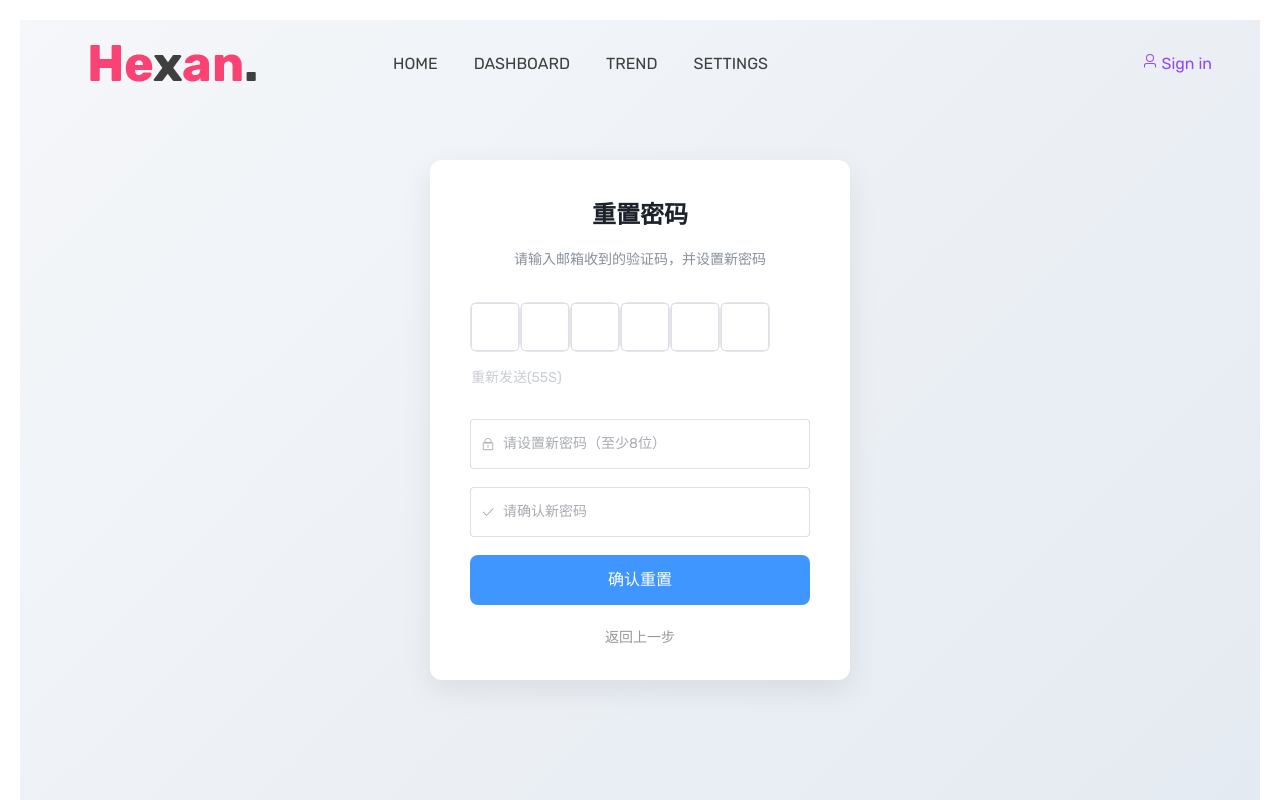
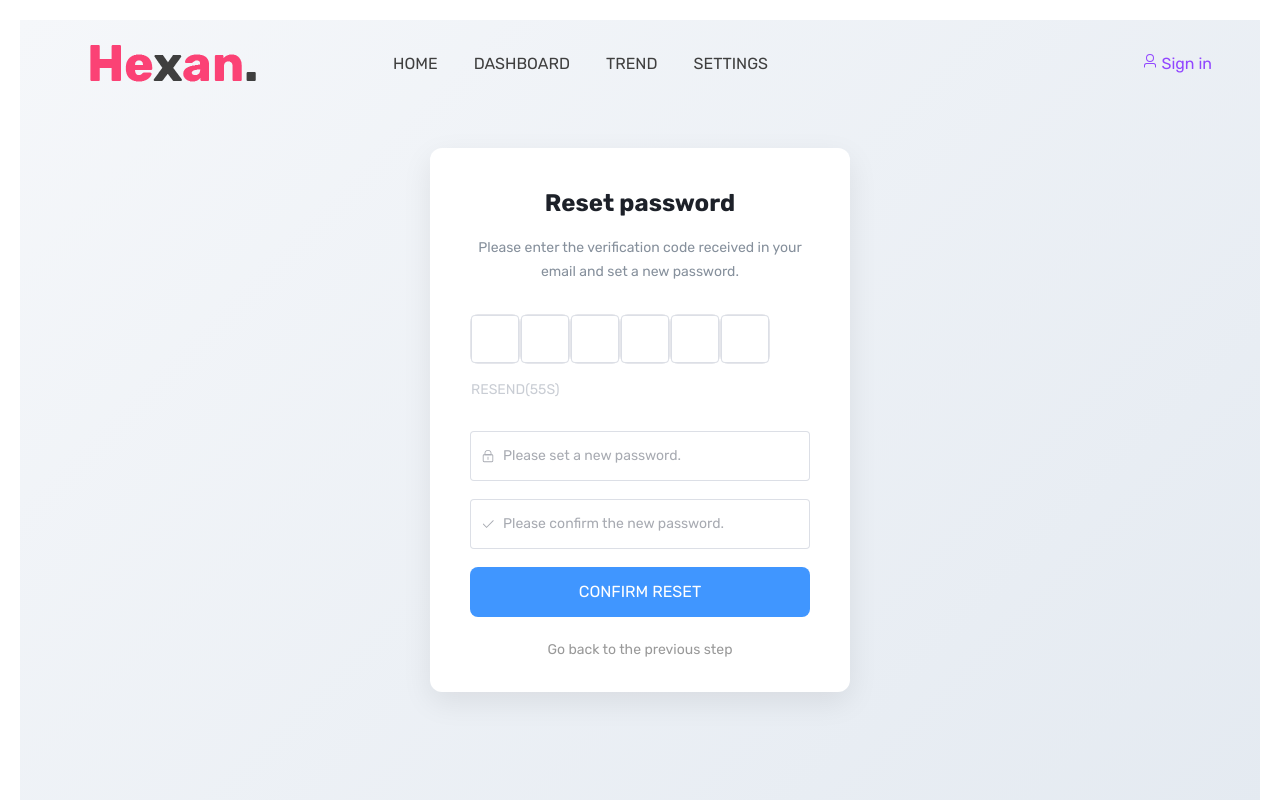
Before and after one commit to dengxiong0530/health-cube, a Vue app: page /reset-password in a window 1280 px wide. Shown: the top 800 px of the page. Built offline with nearby package versions, Linux system fonts and the light colour scheme; no server answers.

Commit message:
modify forgot password

```diff
--- a/src/views/ForgotPassword.vue
+++ b/src/views/ForgotPassword.vue
@@ -28,6 +28,7 @@
             type="primary"
             @click="handleSendCode"
             :loading="loading"
+            :disabled="!isEmailValid"
             class="auth-btn"
           >
             <template #loading>
@@ -60,10 +61,10 @@
 </template>
 
 <script setup>
-import { ref, reactive } from 'vue'
+import { supabase } from '@/utils/supabase'
+import { Loading } from '@element-plus/icons-vue'
+import { computed, reactive, ref } from 'vue'
 import { useRouter } from 'vue-router'
-import { supabase } from '@/utils/supabase'
-import { Message, Loading } from '@element-plus/icons-vue'
 
 const router = useRouter()
 const formRef = ref(null)
@@ -81,6 +82,14 @@ const rules = {
     { type: 'email', message: 'Please enter the correct email format.', trigger: 'blur' }
   ]
 }
+
+const isEmailValid = computed(() => {
+  const email = form.email.trim();
+  const required = email !== '';
+  const emailRegex = /^[a-zA-Z0-9.!#$%&'*+/=?^_`{|}~-]+@[a-zA-Z0-9](?:[a-zA-Z0-9-]{0,61}[a-zA-Z0-9])?(?:\.[a-zA-Z0-9](?:[a-zA-Z0-9-]{0,61}[a-zA-Z0-9])?)*$/;
+  const validFormat = emailRegex.test(email);
+  return required && validFormat;
+});
 
 const handleSendCode = async () => {
   try {
--- a/src/views/ResetPassword.vue
+++ b/src/views/ResetPassword.vue
@@ -2,8 +2,8 @@
   <div class="reset-container">
     <div class="reset-card">
       <div class="reset-header">
-        <h2 class="reset-title">重置密码</h2>
-        <p class="reset-desc">请输入邮箱收到的验证码，并设置新密码</p>
+        <h2 class="reset-title">Reset password</h2>
+        <p class="reset-desc">Please enter the verification code received in your email and set a new password.</p>
       </div>
 
       <el-form
@@ -34,7 +34,7 @@
               :disabled="countdown > 0"
               class="resend-btn"
             >
-              {{ countdown > 0 ? `重新发送(${countdown}s)` : '重新发送' }}
+              {{ countdown > 0 ? `Resend(${countdown}s)` : 'Resend' }}
             </el-button>
           </div>
         </el-form-item>
@@ -42,7 +42,7 @@
         <el-form-item prop="password">
           <el-input
             v-model="form.password"
-            placeholder="请设置新密码（至少8位）"
+            placeholder="Please set a new password."
             type="password"
             show-password
             prefix-icon="Lock"
@@ -53,7 +53,7 @@
         <el-form-item prop="confirmPassword">
           <el-input
             v-model="form.confirmPassword"
-            placeholder="请确认新密码"
+            placeholder="Please confirm the new password."
             type="password"
             show-password
             prefix-icon="Check"
@@ -66,13 +66,14 @@
             type="primary"
             @click="handleResetPassword"
             :loading="loading"
+            :disabled="loading"
             class="reset-btn"
           >
             <template #loading>
               <el-icon><Loading /></el-icon>
-              <span>重置中...</span>
+              <span>Resetting...</span>
             </template>
-            确认重置
+            Confirm reset
           </el-button>
         </el-form-item>
       </el-form>
@@ -81,6 +82,7 @@
       <el-alert
         v-if="message"
         :message="message"
+        :title="message"
         :type="messageType"
         show-icon
         class="reset-alert"
@@ -89,7 +91,7 @@
       ></el-alert>
 
       <div class="reset-footer">
-        <el-link @click="$router.push('/forgot-password')" class="back-link">返回上一步</el-link>
+        <el-link @click="$router.push('/forgot-password')" class="back-link">Go back to the previous step</el-link>
       </div>
     </div>
   </div>
@@ -125,7 +127,7 @@ const rules = {
     {
       validator: (rule, value, callback) => {
         if (form.code.join('').length < 6) {
-          callback(new Error('请输入完整的6位验证码'))
+          callback(new Error('Please enter the complete 6 - digit verification code.'))
         } else {
           callback()
         }
@@ -134,15 +136,15 @@ const rules = {
     }
   ],
   password: [
-    { required: true, message: '请设置新密码', trigger: 'blur' },
-    { min: 8, message: '密码长度不能少于8个字符', trigger: 'blur' }
+    { required: true, message: 'Please set a new password.', trigger: 'blur' },
+    { min: 8, message: 'The password length should not be less than 8 characters.', trigger: 'blur' }
   ],
   confirmPassword: [
-    { required: true, message: '请确认密码', trigger: 'blur' },
+    { required: true, message: 'Please confirm the password.', trigger: 'blur' },
     {
       validator: (rule, value, callback) => {
         if (value !== form.password) {
-          callback(new Error('两次输入的密码不一致'))
+          callback(new Error('The passwords entered twice do not match.'))
         } else {
           callback()
         }
@@ -169,7 +171,7 @@ const handleCodeFocus = (index) => {
 const handleResendCode = async () => {
   try {
     if (!email.value) {
-      message.value = '邮箱信息缺失，请返回上一步'
+      message.value = 'Email information is missing. Please go back to the previous step.'
       messageType.value = 'error'
       return
     }
@@ -182,11 +184,11 @@ const handleResendCode = async () => {
     if (error) throw error
 
     messageType.value = 'success'
-    message.value = '验证码已重新发送'
+    message.value = 'The verification code has been resent.'
     startCountdown() // 开始倒计时
   } catch (err) {
     messageType.value = 'error'
-    message.value = err.message || '发送失败，请重试'
+    message.value = err.message || 'The sending failed. Please try again.'
   }
 }
 
@@ -217,7 +219,7 @@ const handleResetPassword = async () => {
     )
 
     if (verifyError) throw verifyError
-    if (!verifyData.valid) throw new Error('验证码错误或已过期')
+    if (!verifyData.valid) throw new Error('The verification code is incorrect or has expired.')
 
     // 2. 更新密码
     const { error: updateError } = await supabase.functions.invoke(
@@ -228,7 +230,7 @@ const handleResetPassword = async () => {
     if (updateError) throw updateError
 
     messageType.value = 'success'
-    message.value = '密码重置成功，即将跳转到登录页'
+    message.value = 'Password reset was successful. You will be redirected to the login page shortly.'
 
     setTimeout(() => {
       router.push('/login')
@@ -236,11 +238,23 @@ const handleResetPassword = async () => {
 
   } catch (err) {
     messageType.value = 'error'
-    message.value = err.message || '重置失败，请重试'
+    message.value = err.message || 'Reset failed. Please try again.'
   } finally {
     loading.value = false
   }
 }
+
+const handlePaste = (e) => {
+  e.preventDefault();
+  const pastedText = e.clipboardData.getData('text').trim();
+  if (/^\d{6}$/.test(pastedText)) { // 验证是否为6位数字
+    form.code = pastedText.split(''); // 拆分到数组
+    // 自动聚焦到密码框
+    setTimeout(() => {
+      document.querySelector('.reset-input')?.focus();
+    }, 300);
+  }
+};
 
 // 页面加载时自动聚焦第一个验证码输入框
 onMounted(() => {
@@ -249,6 +263,9 @@ onMounted(() => {
     firstInput?.focus()
   }, 300)
   startCountdown() // 初始化倒计时
+
+  const codeContainer = document.querySelector('.code-inputs');
+  codeContainer?.addEventListener('paste', handlePaste);
 })
 </script>
 
```
